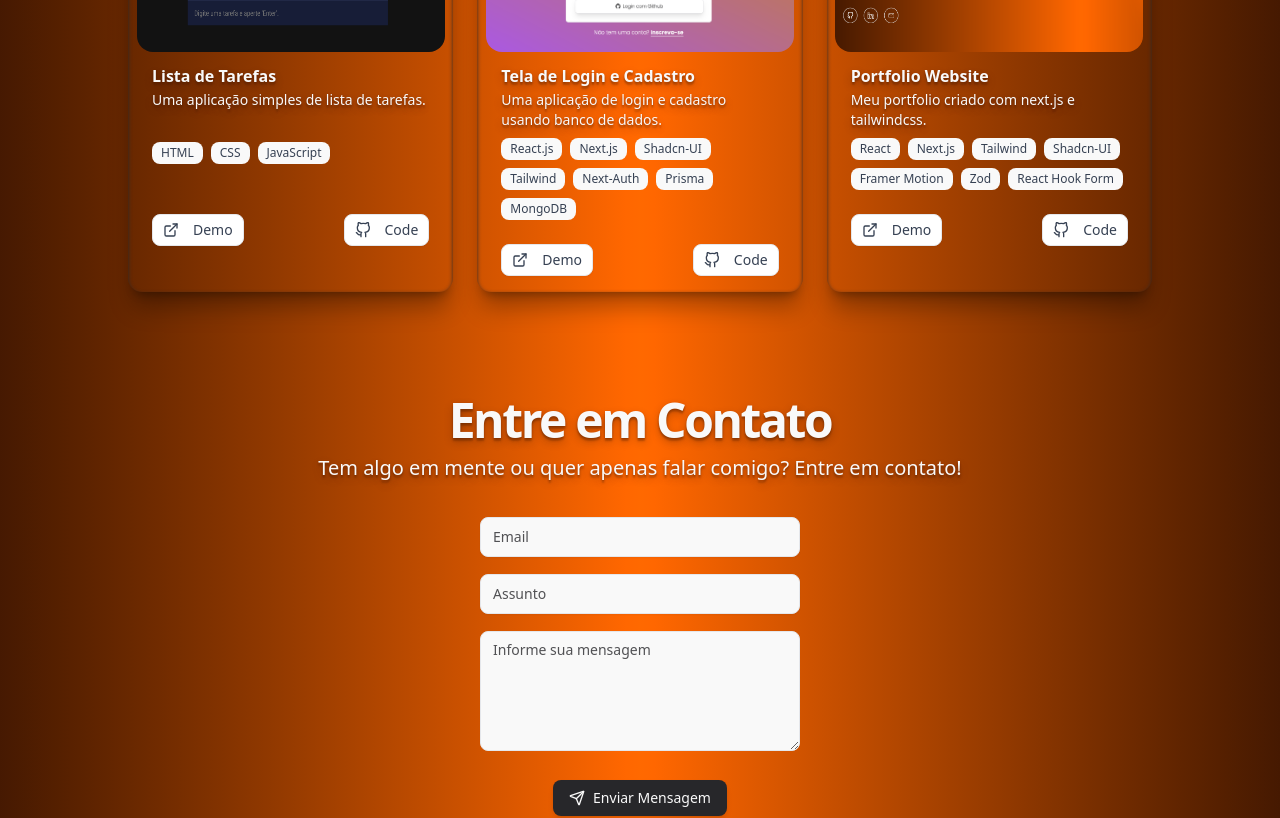
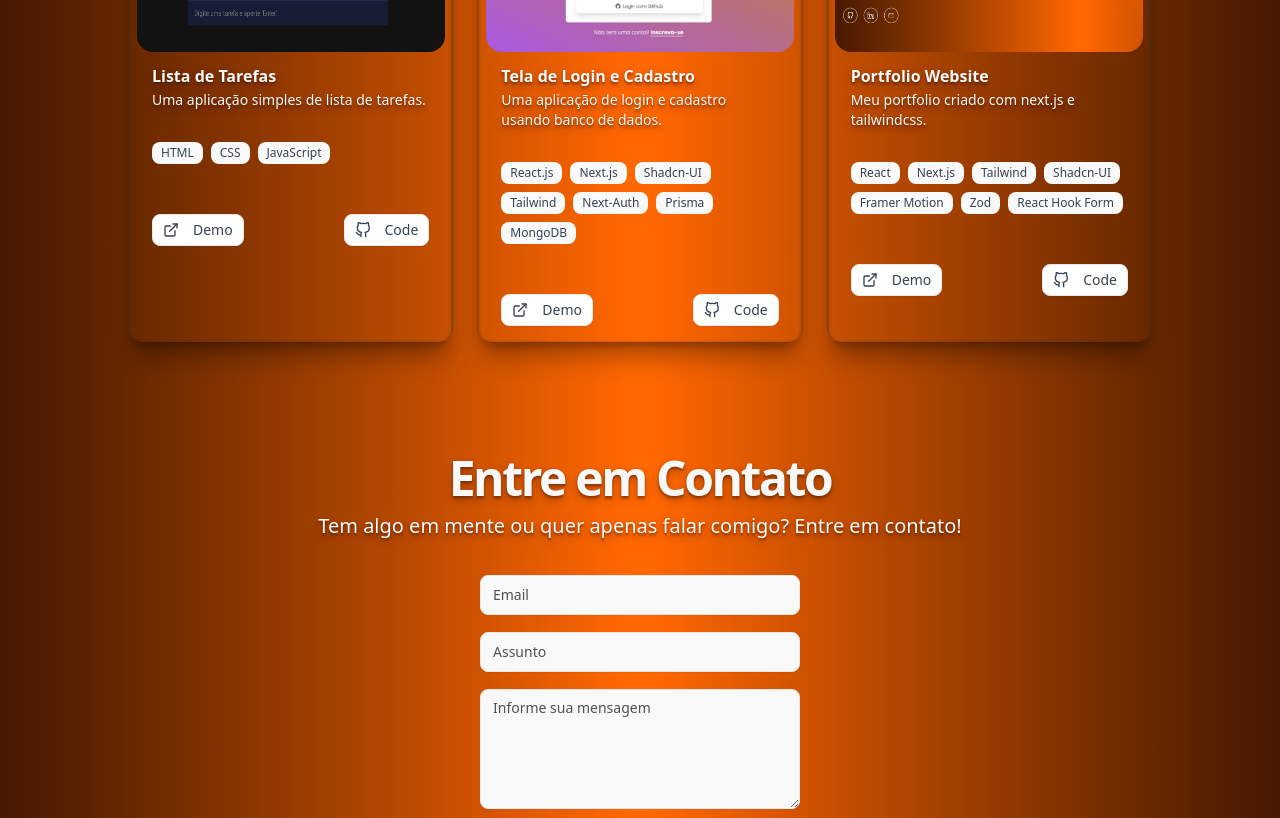
Before and after one commit to GabrielCodamo/Portfolio, a Next.js app: page / in a window 1280 px wide. Shown: the part 2300-3118 px from the top of the page. Built offline with nearby package versions, Linux system fonts and the light colour scheme.

Commit message:
teste-final-z

```diff
--- a/components/project-card.tsx
+++ b/components/project-card.tsx
@@ -23,11 +23,11 @@ interface ProjectCardProps {
 export function ProjectCard({ title, description, tags, imageUrl, demoUrl, githubUrl, className }: ProjectCardProps) {
   return (
     <Card className={twMerge(" overflow-hidden bg-transparent inset-shadow-sm inset-shadow-zinc-800 shadow-xl/30  border-transparent pt-2", className)}>
-      <div className=" w-full overflow-hidden rounded-b-md justify-center flex">
+      <div className=" w-full overflow-hidden rounded-b-md justify-center flex ">
         <Image
           src={`/Projeto${imageUrl}.png`}
           alt={title}
-          className="flex px-2 sm:px-0 h-50 bg-center w-70 sm:rounded-2xl sm:h-50 sm:w-77 "
+          className="flex px-2 sm:w-125 sm:h-60 sm:px-0 h-50 bg-center w-70 sm:rounded-2xl lg:h-50 lg:w-77 "
           height={600}
           width={600}
         />
@@ -39,7 +39,7 @@ export function ProjectCard({ title, description, tags, imageUrl, demoUrl, githu
         </CardHeader>
         <div className="flex flex-col gap-6 ">
           <CardContent>
-            <div className={imageUrl === 1 ? "flex flex-wrap gap-2 sm:pb-6.5 sm:pt-6 pt-3" : "flex flex-wrap gap-2"}>
+            <div className={imageUrl === 1 ? "flex flex-wrap gap-2 sm:pb-6.5 sm:pt-6 pt-3" : "flex flex-wrap gap-2 sm:pb-6.5 sm:pt-6"}>
               {
                 tags.map((tag) => (
                   <Badge key={tag} className="bg-[#f9f9f9] text-gray-700 hidden sm:flex" >
--- a/components/sections/Contact.tsx
+++ b/components/sections/Contact.tsx
@@ -58,7 +58,7 @@ export default function Contact() {
   }
 
   return (
-    <section id="contact" className=" flex justify-center w-full pt-8 pb-10">
+    <section id="contact" className=" flex justify-center w-full pt-10 pb-10">
       <div className="flex flex-col justify-center px-4 md:px-6">
         <div className="flex flex-col items-center justify-center space-y-4 text-center">
           <div className="space-y-2">
--- a/components/sections/Projects.tsx
+++ b/components/sections/Projects.tsx
@@ -72,7 +72,7 @@ export default function Projects() {
             <Separator className="my-4" />
           </div>
         </div>
-        <div className=" w-full max-w-5xl grid grid-cols-1 sm:py-3 ">
+        <div className=" w-full max-w-5xl lg:grid lg:grid-cols-1 flex justify-center sm:py-3 ">
           <motion.div
             className="grid grid-cols-1 lg:grid-cols-3  gap-6"
             initial={{ opacity: 0, y: 100, scale: 0.5 }}
@@ -84,7 +84,7 @@ export default function Projects() {
               ProjectCardData.map((data, index) => (
                 <ProjectCard
                   key={index}
-                  className="hidden sm:flex "
+                  className={`hidden sm:flex w-130  lg:w-full`}
                   title={data.title}
                   description={data.description}
                   tags={data.tags}
@@ -95,7 +95,7 @@ export default function Projects() {
               ))
             }
           </motion.div>
-          <div className="flex w-full justify-center sm:hidden mb-4">
+          <div className="flex w-full justify-center sm:hidden mb-6">
             {/* <CarouselMobile>
               {ProjectCardData.map((data, index) => (
                 <CarouselItem key={index} className="">
```
